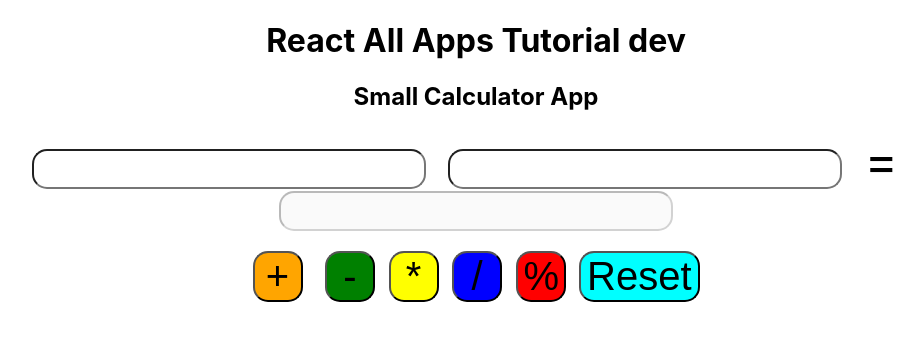
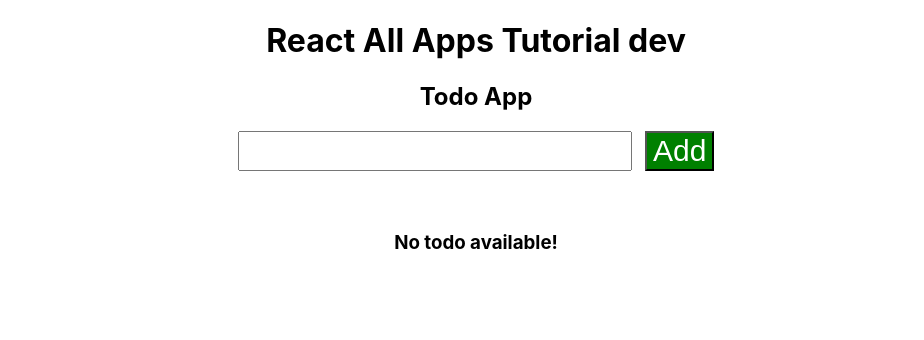
Before and after one commit to gitcoder-23/react-todo-app-tutorial, a React (Create React App) app: page / in a window 1280 px wide. Shown: the top 340 px of the page, without its empty margins (164-1088 px from the left). Built offline with nearby package versions, Linux system fonts and the light colour scheme.

Commit message:
Ready todo list

```diff
--- a/src/App.js
+++ b/src/App.js
@@ -16,13 +16,13 @@ function App() {
       <div className="App">
         <h1>React All Apps Tutorial dev</h1>
         <Routes>
-          <Route exact path="/" element={<SmallCalculatorApp />} />
+          <Route exact path="/cal" element={<SmallCalculatorApp />} />
           <Route exact path="/small_count" element={<SmallCounterApp />} />
           <Route exact path="/home" element={<HomePage />} />
           <Route exact path="/calculator" element={<SmallCalculator />} />
           <Route exact path="/counter" element={<Counter />} />
           <Route exact path="/view" element={<ViewTodo />} />
-          <Route exact path="/create" element={<MainTodo />} />
+          <Route exact path="/" element={<MainTodo />} />
           <Route
             exact
             path="/small-counter"
--- a/src/pages/todoApp/Maintodo.js
+++ b/src/pages/todoApp/Maintodo.js
@@ -1,7 +1,85 @@
-import React from 'react';
+import React, { useState } from 'react';
 
 const MainTodo = () => {
-  return <div>MainTodo</div>;
+  const [todoName, setTodoName] = useState('');
+  const [todoData, setTodoData] = useState([]);
+  const [errorMessage, SetErrorMessage] = useState('');
+
+  const onChangeInput = (e) => {
+    setTodoName(e.target.value);
+  };
+  const addTodo = () => {
+    if (!todoName || todoName === '') {
+      SetErrorMessage('Please add todo');
+      setTimeout(() => {
+        SetErrorMessage('');
+      }, 2000);
+    }
+    setTodoData([...todoData, todoName]);
+    setTodoName('');
+  };
+
+  // console.log('todoName-->', todoName, todoData.length);
+  return (
+    <div>
+      <h2>Todo App</h2>
+      <div>
+        <input
+          type="text"
+          name="todoName"
+          id="todoName"
+          value={todoName}
+          onChange={onChangeInput}
+          style={{ fontSize: 30 }}
+        />
+        &nbsp;&nbsp;&nbsp;
+        <button
+          type="button"
+          style={{
+            fontSize: 30,
+            width: 'auto',
+            backgroundColor: 'green',
+            color: '#fff',
+          }}
+          onClick={() => addTodo()}
+        >
+          Add
+        </button>
+      </div>
+      <div>
+        <h4 style={{ color: 'red' }}>{errorMessage}</h4>
+      </div>
+      &nbsp;&nbsp;&nbsp; &nbsp;&nbsp;&nbsp;
+      {todoData.length === 0 ? (
+        <h3 style={{ color: '#000' }}>No todo available!</h3>
+      ) : (
+        <div>
+          <table
+            style={{
+              margin: 'auto',
+            }}
+          >
+            <thead>
+              <tr>
+                <th style={{ textDecoration: 'underline' }}>Sl.No</th>
+                <th style={{ textDecoration: 'underline' }}>Todo Name</th>
+              </tr>
+            </thead>
+            &nbsp;&nbsp;&nbsp;
+            {todoData &&
+              todoData.reverse().map((tData, indx) => (
+                <tbody>
+                  <tr>
+                    <td>{indx + 1}</td>
+                    <td>{tData}</td>
+                  </tr>
+                </tbody>
+              ))}
+          </table>
+        </div>
+      )}
+    </div>
+  );
 };
 
 export default MainTodo;
```
